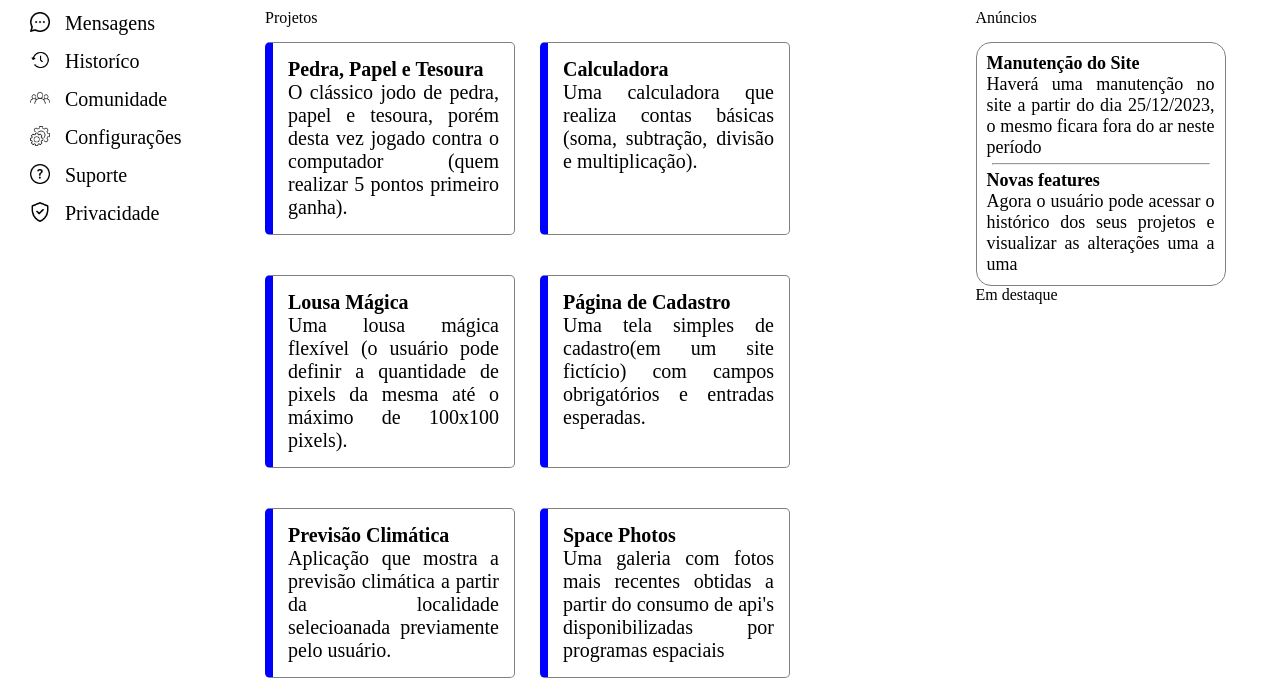
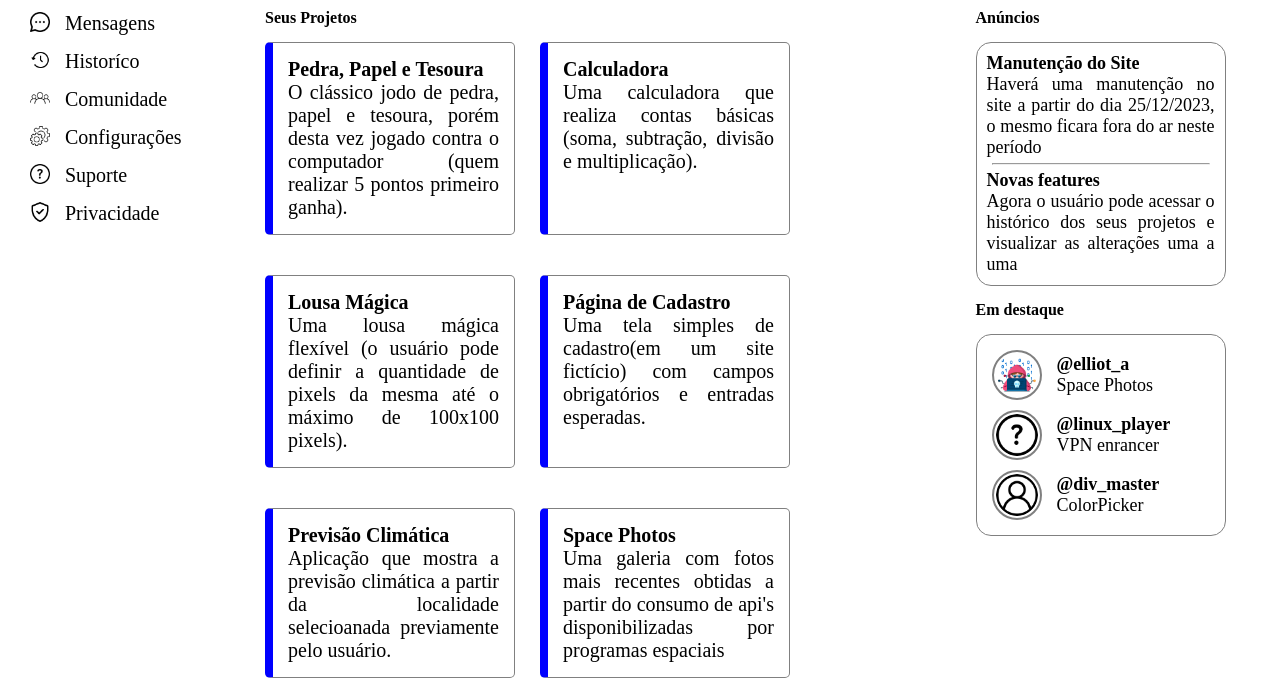
Before and after one commit to VitorB2002/admin_dashboard, a plain HTML site: page index.html in a window 1280 px wide. Shown: the part 144-822 px from the top of the page. Drawn offline with Linux system fonts and the light colour scheme.

Commit message:
Add(index): adicionado seção de perfis/projetos em destaque

```diff
--- a/index.html
+++ b/index.html
@@ -161,7 +161,7 @@
 
                 <div id="user-area">
                     <div id="projects-container">
-                        <p>Projetos</p>
+                        <b>Seus Projetos</b>
                         <div id="projects-grid">
                             <div class="project-grid-item">
                                 <h4>Pedra, Papel e Tesoura</h4>
@@ -196,7 +196,7 @@
                     </div>
 
                     <div id="announcement-container">
-                        <p>Anúncios</p>
+                        <b>Anúncios</b>
 
                         <div id="announcement-grid">
                             <div class="announcement-grid-item">
@@ -210,9 +210,46 @@
                             </div>
                         </div>
 
-                        <p>Em destaque</p>
-                        <div id="trending">
+                        <b>Em destaque</b>
+                        <div id="trending-grid">
+                            <div class="trending-grid-item">
+                                <div class="trending-projects">
+                                    <img
+                                    src="./assets/hacker.png"
+                                    class="profile-img"
+                                    >
+                                    <p>
+                                        <b>@elliot_a</b><br>
+                                        Space Photos
+                                    </p>
+                                </div>
+                            </div>
 
+                            <div class="trending-grid-item">
+                                <div class="trending-projects">
+                                    <img
+                                    src="./assets/question.png"
+                                    class="profile-img"
+                                    >
+                                    <p>
+                                        <b>@linux_player</b><br>
+                                        VPN enrancer
+                                    </p>
+                                </div>
+                            </div>
+
+                            <div class="trending-grid-item">
+                                <div class="trending-projects">
+                                    <img
+                                    src="./assets/user.png"
+                                    class="profile-img"
+                                    >
+                                    <p>
+                                        <b>@div_master</b><br>
+                                        ColorPicker
+                                    </p>
+                                </div>
+                            </div>
                         </div>
                     </div>
                 </div>
--- a/styles/style.css
+++ b/styles/style.css
@@ -121,7 +121,7 @@
     flex-direction: column;
 }
 
-#announcement-grid {
+#announcement-grid, #trending-grid {
     display: flex;
     min-width: 100px;
     max-width: 250px;
@@ -131,10 +131,18 @@
     border: 1px solid grey;
     padding: 10px;
     border-radius: 15px;
+    margin-bottom: 15px;
 }
 
 .announcement-grid-item {
     text-align: justify;
+}
+
+.trending-projects {
+    display: flex;
+    align-items: center;
+    margin: 5px;
+    gap: 15px;
 }
 
 #divider {
```
